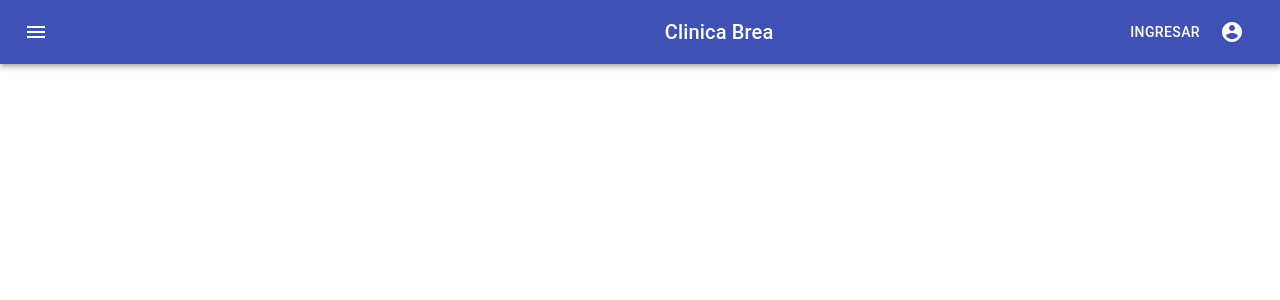
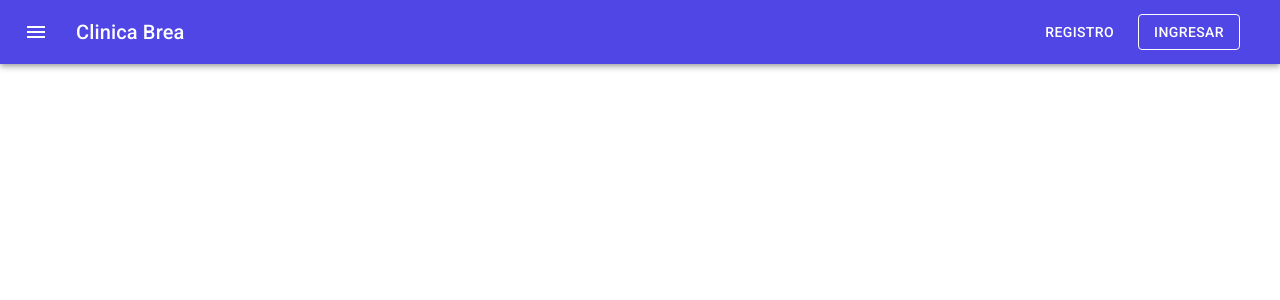
Before and after one commit to emanuelbrea/ai-2021, a React (Create React App) app: page / in a window 1280 px wide. Shown: the top 300 px of the page. Built offline with nearby package versions, Linux system fonts and the light colour scheme.

Commit message:
Agrego theme

```diff
--- a/public/index.html
+++ b/public/index.html
@@ -14,6 +14,7 @@
       user's mobile device or desktop. See https://developers.google.com/web/fundamentals/web-app-manifest/
     -->
     <link rel="manifest" href="%PUBLIC_URL%/manifest.json" />
+    <link rel="stylesheet" href="https://fonts.googleapis.com/css?family=Roboto:300,400,500,700&display=swap" />
     <!--
       Notice the use of %PUBLIC_URL% in the tags above.
       It will be replaced with the URL of the `public` folder during the build.
--- a/src/App.js
+++ b/src/App.js
@@ -1,7 +1,8 @@
 import './css/App.css';
 import React from 'react';
 import Routes from './routes'
-import MenuAppBar from "./components/Menu";
+import theme from './Theme'
+import {ThemeProvider} from "@material-ui/core";
 
 class App extends React.Component{
 
@@ -12,9 +13,11 @@ class App extends React.Component{
 
   render() {
     return (
+        <ThemeProvider theme={theme}>
         <div className="App">
             <Routes />
         </div>
+        </ThemeProvider>
     );
   }
 
--- /dev/null
+++ b/src/Theme.js
@@ -0,0 +1,15 @@
+import { createTheme } from '@material-ui/core/styles';
+import green from '@material-ui/core/colors/green';
+
+const theme = createTheme({
+    palette: {
+        primary: {
+            main: '#4F46E5',
+        },
+        secondary: {
+            main: green[500],
+        },
+    },
+});
+
+export default theme;
--- a/src/components/Drawer.js
+++ b/src/components/Drawer.js
@@ -2,11 +2,7 @@ import React from 'react';
 import clsx from 'clsx';
 import { makeStyles, useTheme } from '@material-ui/core/styles';
 import Drawer from '@material-ui/core/Drawer';
-import CssBaseline from '@material-ui/core/CssBaseline';
-import AppBar from '@material-ui/core/AppBar';
-import Toolbar from '@material-ui/core/Toolbar';
 import List from '@material-ui/core/List';
-import Typography from '@material-ui/core/Typography';
 import Divider from '@material-ui/core/Divider';
 import IconButton from '@material-ui/core/IconButton';
 import MenuIcon from '@material-ui/icons/Menu';
--- a/src/components/Menu.js
+++ b/src/components/Menu.js
@@ -1,20 +1,13 @@
 import React from 'react';
-import {makeStyles, useTheme, withStyles} from '@material-ui/core/styles';
+import { makeStyles } from '@material-ui/core/styles';
 import AppBar from '@material-ui/core/AppBar';
 import Toolbar from '@material-ui/core/Toolbar';
 import Typography from '@material-ui/core/Typography';
+import Button from '@material-ui/core/Button';
 import IconButton from '@material-ui/core/IconButton';
 import MenuIcon from '@material-ui/icons/Menu';
-import AccountCircle from '@material-ui/icons/AccountCircle';
-import MenuItem from '@material-ui/core/MenuItem';
-import Menu from '@material-ui/core/Menu';
-import Button from "@material-ui/core/Button";
 import {useHistory} from "react-router-dom";
-import {ListItemIcon} from "@material-ui/core";
-import ListItemText from '@material-ui/core/ListItemText';
-import PersonIcon from '@material-ui/icons/Person';
-import ExitToAppIcon from '@material-ui/icons/ExitToApp';
-import PersistentDrawerLeft from "./Drawer";
+import {useTheme} from "@material-ui/core";
 
 const useStyles = makeStyles((theme) => ({
     root: {
@@ -23,107 +16,38 @@ const useStyles = makeStyles((theme) => ({
     menuButton: {
         marginRight: theme.spacing(2),
     },
-    title: {
-        flexGrow: 1,
-    },
+    rightToolbar: {
+        marginLeft: "auto",
+        marginRight: theme.spacing(2)
+    }
 }));
-
-const StyledMenu = withStyles({
-    paper: {
-        border: '1px solid #d3d4d5',
-    },
-})((props) => (
-    <Menu
-        elevation={0}
-        getContentAnchorEl={null}
-        anchorOrigin={{
-            vertical: 'bottom',
-            horizontal: 'center',
-        }}
-        transformOrigin={{
-            vertical: 'top',
-            horizontal: 'center',
-        }}
-        {...props}
-    />
-));
-
-const StyledMenuItem = withStyles((theme) => ({
-    root: {
-        '&:focus': {
-            backgroundColor: theme.palette.primary.main,
-            '& .MuiListItemIcon-root, & .MuiListItemText-primary': {
-                color: theme.palette.common.white,
-            },
-        },
-    },
-}))(MenuItem);
 
 export default function MenuAppBar() {
     const classes = useStyles();
-    const [auth, setAuth] = React.useState(true);
-    const [anchorEl, setAnchorEl] = React.useState(null);
     const history = useHistory();
-    const theme = useTheme();
-
-    const handleChange = (event) => {
-        setAuth(event.target.checked);
-    };
-
-    const handleMenu = (event) => {
-        setAnchorEl(event.currentTarget);
-    };
-
-    const handleClose = () => {
-        setAnchorEl(null);
-    };
 
     const handleLogin = () => {
         history.push("/login");
     };
 
+    const handleRegister = () => {
+        history.push("/signup");
+    };
+
     return (
         <div className={classes.root}>
-            <AppBar position="fixed">
+            <AppBar position="static" >
                 <Toolbar>
-                    <PersistentDrawerLeft/>
-                    <Typography variant="h6" className={classes.title}>
+                    <IconButton edge="start" className={classes.menuButton} color="inherit" aria-label="menu">
+                        <MenuIcon />
+                    </IconButton>
+                    <Typography variant="h6" >
                         Clinica Brea
                     </Typography>
-                    {auth && (
-                        <div>
-                            <Button color="inherit" onClick={handleLogin}>Ingresar</Button>
-                            <IconButton
-                                aria-label="account of current user"
-                                aria-controls="menu-appbar"
-                                aria-haspopup="true"
-                                onClick={handleMenu}
-                                color="inherit"
-                            >
-                                <AccountCircle />
-                            </IconButton>
-                            <StyledMenu
-                                id="menu-appbar"
-                                anchorEl={anchorEl}
-                                keepMounted
-                                open={Boolean(anchorEl)}
-                                onClose={handleClose}
-                            >
-                                <StyledMenuItem>
-                                    <ListItemIcon>
-                                        <PersonIcon fontSize="small" />
-                                    </ListItemIcon>
-                                    <ListItemText primary="Mi perfil" />
-                                </StyledMenuItem>
-                                <StyledMenuItem>
-                                    <ListItemIcon>
-                                        <ExitToAppIcon fontSize="small" />
-                                    </ListItemIcon>
-                                    <ListItemText primary="Salir" />
-                                </StyledMenuItem>
-                            </StyledMenu>
-                        </div>
-                    )}
+                    <section className={classes.rightToolbar}>
+                    <Button color="inherit" className={classes.menuButton} onClick={handleRegister}>Registro</Button>
+                    <Button color="inherit" variant={"outlined"} onClick={handleLogin}>Ingresar</Button>
+                    </section>
                 </Toolbar>
             </AppBar>
         </div>
```
